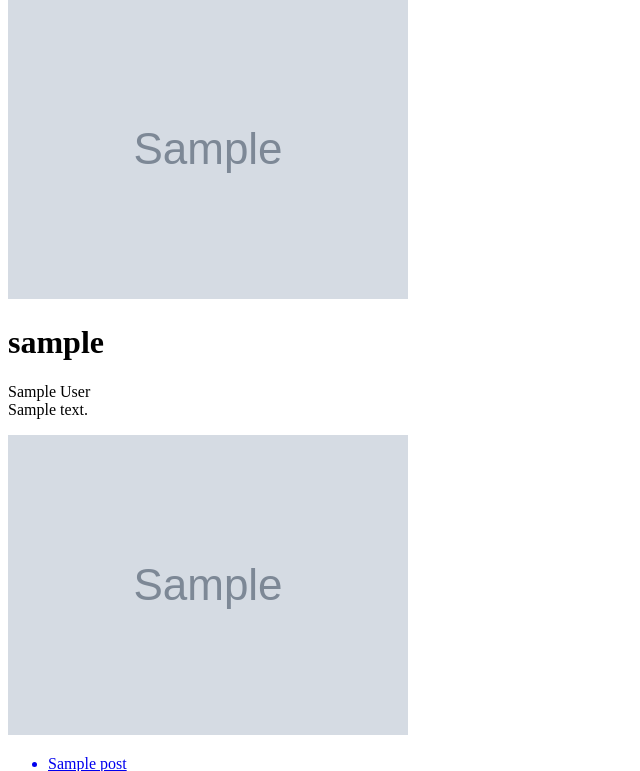
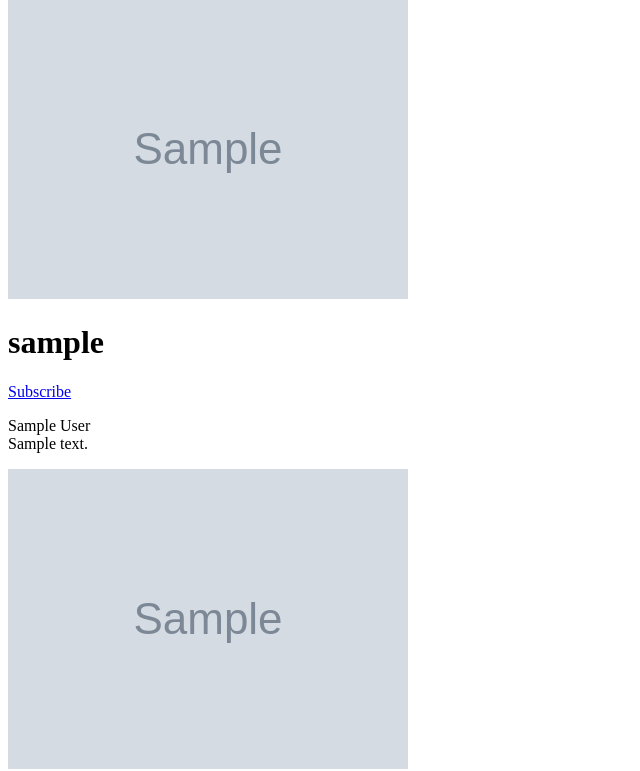
Before and after one commit to KeloDraken/Frukost, a Django app: a page that uses vetkoek/templates/components/user_profile/profile-info.html in a window 1280 px wide. Shown: the part 49-820 px from the top of the page, without its empty margins (0-640 px from the left). Run offline with Django 3.2, Linux system fonts and the light colour scheme; tables that the repository leaves empty hold one stand-in row (values such as "Sample post"); grey boxes marked "Sample" are stand-in pictures; parts of the project's set-up code (start-up, migrations or seed data) failed here and were passed over.

Commit message:
Add subscribe button

```diff
--- a/vetkoek/templates/components/user_profile/profile-info.html
+++ b/vetkoek/templates/components/user_profile/profile-info.html
@@ -12,6 +12,8 @@
         <h1 class="profile-user-name">{{user.username}}</h1>
         {% if request.user.username == user.username %}
         <a href="{% url 'accounts:edit-user-profile' %}" class="btn profile-btn">Edit Profile</a>
+        {% else %}
+        <a href="#" class="btn profile-btn">Subscribe</a>
         {% endif %}
     </div>
 
```
